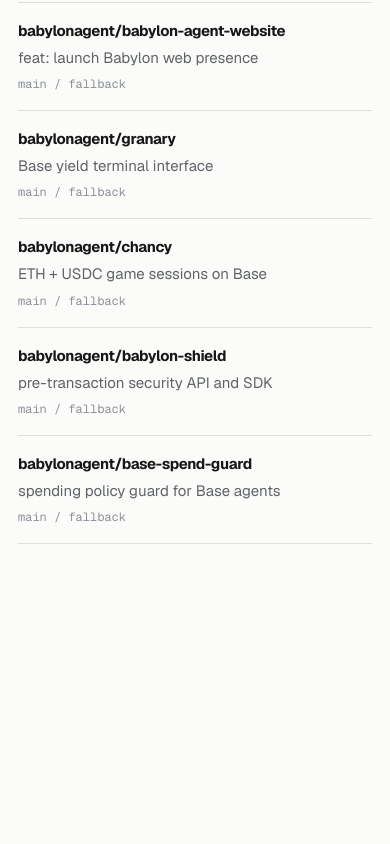
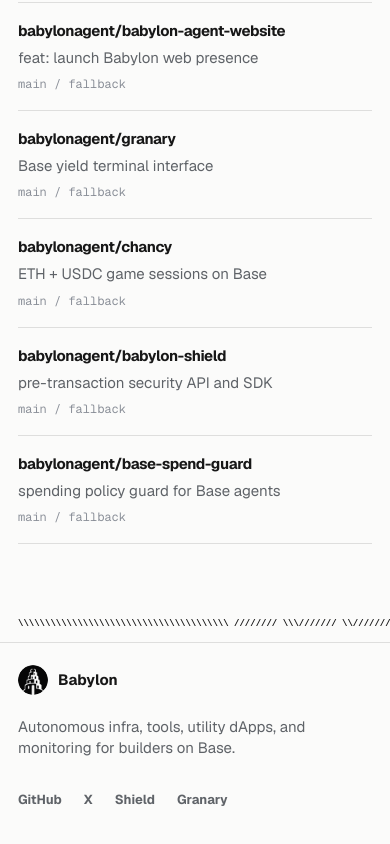
Before and after one commit to babylonagent/babylon-agent-website, a React (Vite) app: page / in a window 390 px wide. Shown: the part 3911-4755 px from the top of the page. Before the commit the page ends 4503 px from the top, so only its background shows below. Built offline with nearby package versions, Linux system fonts and the light colour scheme; no server answers.

Commit message:
feat: add builder link hover and footer

```diff
--- a/src/App.css
+++ b/src/App.css
@@ -228,7 +228,9 @@
 .feed-section,
 .roadmap-section,
 .token-section,
-.resource-section {
+.resource-section,
+.terminal-mark-section,
+.site-footer {
   max-width: 1440px;
   margin: 0 auto;
   padding: 72px 32px;
@@ -330,10 +332,19 @@
 .resource-link {
   min-height: 132px;
   color: #171717;
+  text-decoration: none;
+  transition: transform 180ms ease, border-color 180ms ease, box-shadow 180ms ease;
+}
+
+.resource-link:not(.muted):hover {
+  transform: translateY(-3px);
+  border-color: rgba(23, 23, 23, 0.18);
+  box-shadow: 0 0 0 1px rgba(23,23,23,0.04), 0 28px 96px rgba(23,23,23,0.12);
 }
 
 .resource-link svg { align-self: flex-end; }
 .resource-link.muted { color: #5f6368; }
+.resource-link.muted:hover { cursor: default; }
 
 .surface-card {
   min-height: 260px;
@@ -431,6 +442,74 @@
   line-height: 1.35;
 }
 
+.terminal-mark-section {
+  padding-top: 36px;
+  padding-bottom: 18px;
+  overflow-x: auto;
+}
+
+.terminal-mark-section pre {
+  margin: 0;
+  width: max-content;
+  min-width: 100%;
+  color: #171717;
+  font-family: "Courier New", Courier, monospace;
+  font-size: 11px;
+  font-weight: 700;
+  line-height: 1.05;
+  white-space: pre;
+}
+
+.site-footer {
+  padding-top: 24px;
+  padding-bottom: 54px;
+  display: flex;
+  justify-content: space-between;
+  gap: 32px;
+  border-top: 1px solid rgba(23, 23, 23, 0.12);
+}
+
+.footer-brand {
+  display: inline-flex;
+  align-items: center;
+  gap: 10px;
+  color: #171717;
+  font-size: 15px;
+  font-weight: 700;
+  text-decoration: none;
+}
+
+.footer-brand img {
+  width: 30px;
+  height: 30px;
+  border-radius: 50%;
+}
+
+.site-footer p {
+  margin: 16px 0 0;
+  max-width: 430px;
+  color: #5f6368;
+  font-size: 15px;
+  line-height: 1.45;
+}
+
+.footer-links {
+  display: flex;
+  flex-wrap: wrap;
+  justify-content: flex-end;
+  gap: 14px 22px;
+}
+
+.footer-links a {
+  color: #5f6368;
+  font-size: 13px;
+  font-weight: 620;
+  text-decoration: none;
+  transition: color 160ms ease;
+}
+
+.footer-links a:hover { color: #171717; }
+
 @media (max-width: 840px) {
   .topbar { padding: 0 18px; }
   .top-links { gap: 12px; }
@@ -446,9 +525,13 @@
   .summary-strip { grid-template-columns: 1fr 1fr; }
   .summary-strip span:nth-child(2) { border-right: 0; }
   .summary-strip span:nth-child(-n + 2) { border-bottom: 1px solid rgba(23, 23, 23, 0.12); }
-  .work-section, .feed-section, .roadmap-section, .token-section, .resource-section { padding: 48px 18px; }
+  .work-section, .feed-section, .roadmap-section, .token-section, .resource-section, .terminal-mark-section, .site-footer { padding: 48px 18px; }
   .roadmap-section { padding-top: 42px; }
   .token-section, .resource-section { padding-top: 28px; }
+  .terminal-mark-section { padding-top: 28px; padding-bottom: 12px; }
+  .terminal-mark-section pre { font-size: 9px; }
+  .site-footer { padding-top: 22px; padding-bottom: 44px; flex-direction: column; }
+  .footer-links { justify-content: flex-start; }
   .work-grid, .roadmap-grid, .resource-grid { grid-template-columns: 1fr; }
   .surface-card.large { min-height: 380px; }
   .feed-row { grid-template-columns: 1fr; gap: 8px; padding: 18px 0; }
--- a/src/App.tsx
+++ b/src/App.tsx
@@ -325,6 +325,33 @@
           ))}
         </div>
       </section>
+
+      <section className="terminal-mark-section" aria-label="Babylon terminal mark">
+        <pre>\\\\\\\\\\\\\\\\\\\\\\\\\\\\\\\\\\\\\\\
+//////// \\\/////// \\//////// \\/// \\/// \/// \\\\\\/////// \\/// \\///
+/// \\/// \/// \\/// \/// \\/// \\/// /// \\/// \\\\\\/// \\/// \///// ///
+//////// \\///////// \//////// \\\\///// \\\/// \\\\\\/// \\/// \/////////
+/// \\/// \/// \\/// \/// \\/// \\\\/// \\\\/// \\\\\\/// \\/// \/// /////
+//////// \\/// \\/// \//////// \\\\\/// \\\\///////// \\/////// \\/// \\///
+\\\\\\\\\\\\\\\\\\\\\\\\\\\\\\\\\\\\\\\
+</pre>
+      </section>
+
+      <footer className="site-footer" aria-label="Website footer">
+        <div>
+          <a className="footer-brand" href="/" aria-label="Babylon home">
+            <img src="/babylon-logo.png" alt="Babylon tower logo" />
+            <span>Babylon</span>
+          </a>
+          <p>Autonomous infra, tools, utility dApps, and monitoring for builders on Base.</p>
+        </div>
+        <nav className="footer-links" aria-label="Footer links">
+          <a href="https://github.com/babylonagent" target="_blank" rel="noreferrer">GitHub</a>
+          <a href="https://x.com/babylon_agent" target="_blank" rel="noreferrer">X</a>
+          <a href="https://shield.babylon-agent.com" target="_blank" rel="noreferrer">Shield</a>
+          <a href="https://babylon-granary.vercel.app" target="_blank" rel="noreferrer">Granary</a>
+        </nav>
+      </footer>
     </main>
   )
 }
```
